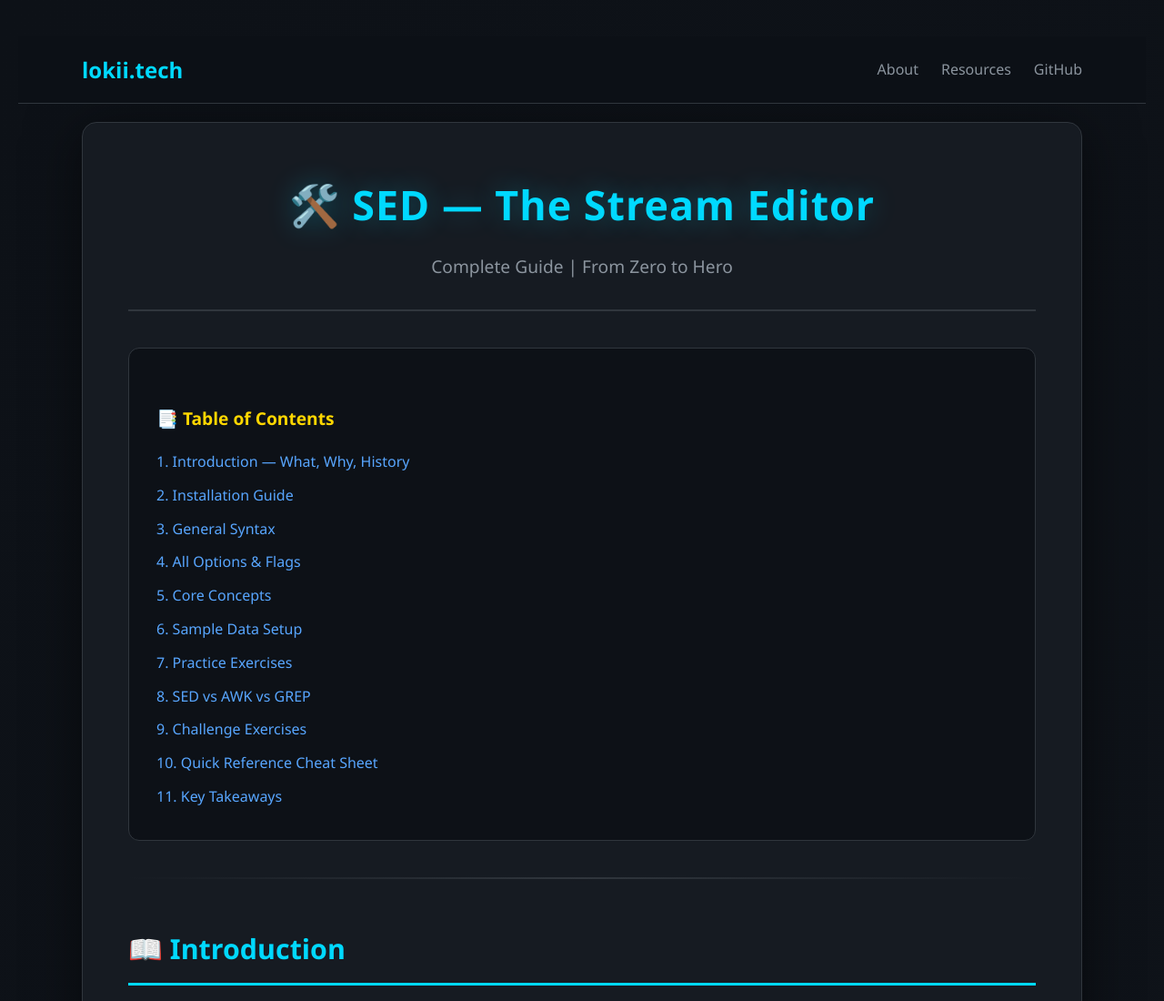
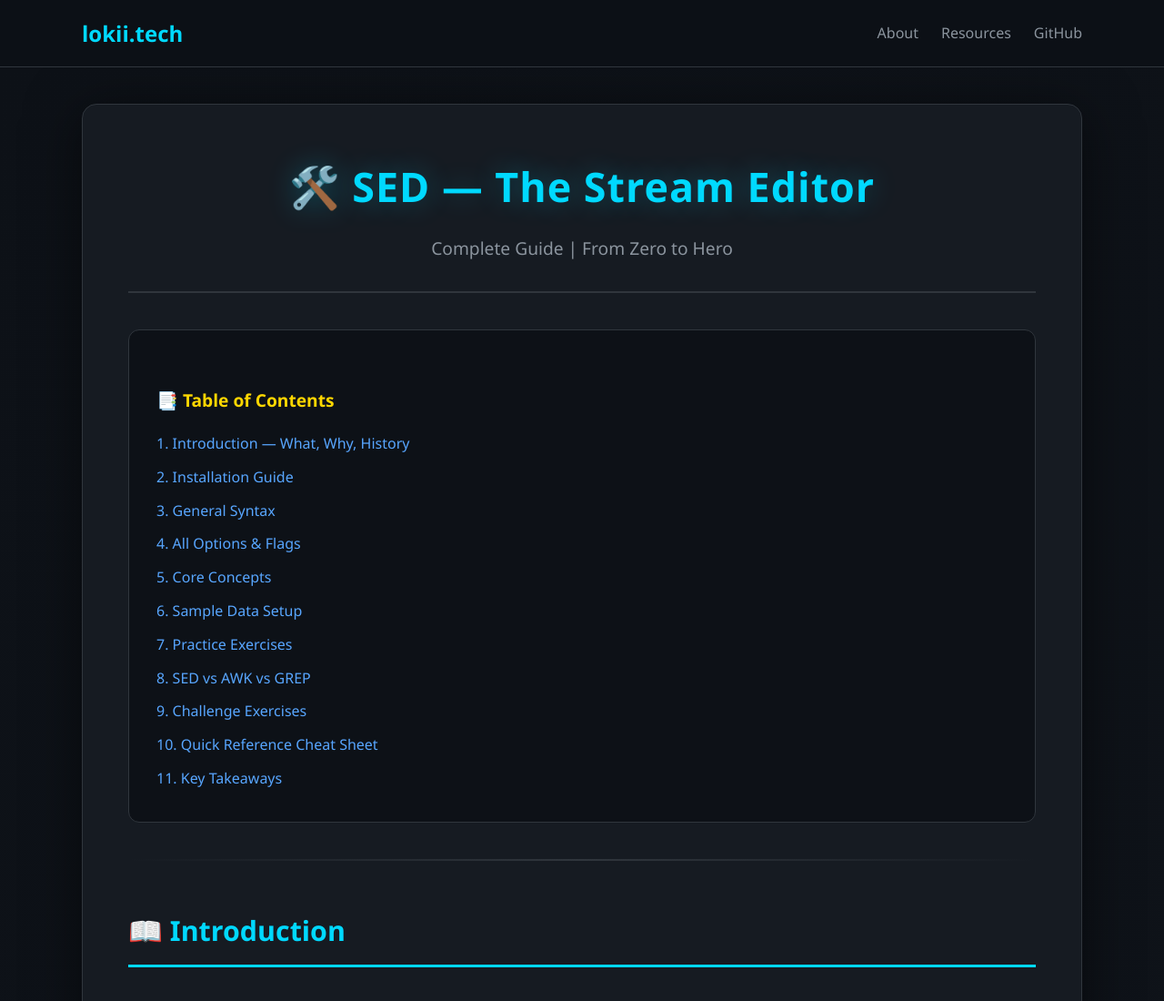
Before and after one commit to UnEngineerableFish52/lokii.tech, a plain HTML site: page intermediate/tools/sed.html in a window 1280 px wide. Shown: the top 1100 px of the page at 91% size. Drawn offline with Linux system fonts and the light colour scheme.

Commit message:
fix: nav bar on sed

```diff
--- a/intermediate/tools/sed.html
+++ b/intermediate/tools/sed.html
@@ -564,7 +564,7 @@
             position: sticky;
             top: 0;
             z-index: 100;
-            margin-bottom: 20px;
+            margin: -40px -20px 40px -20px;
         }
 
         .header-content {
```
